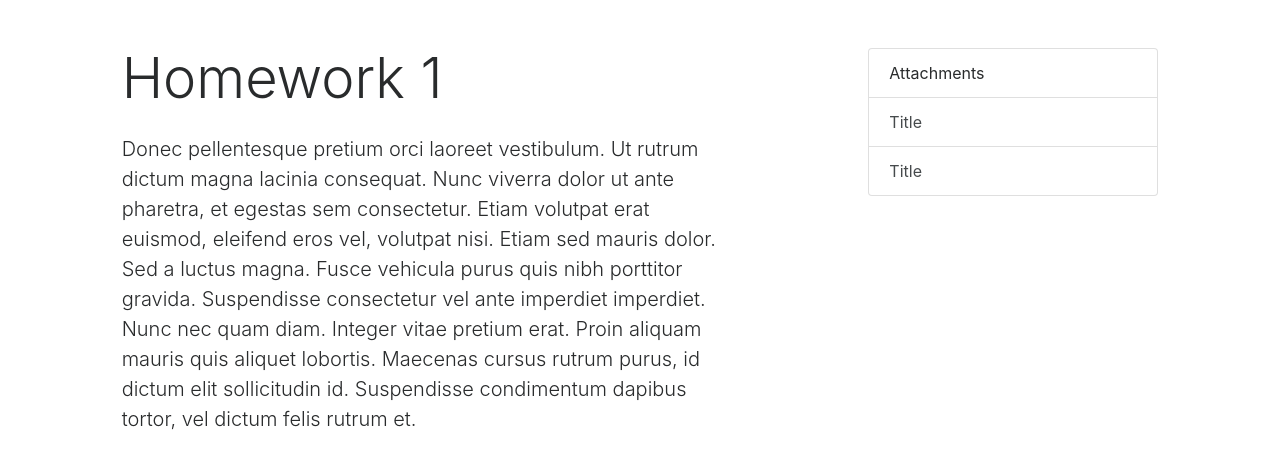
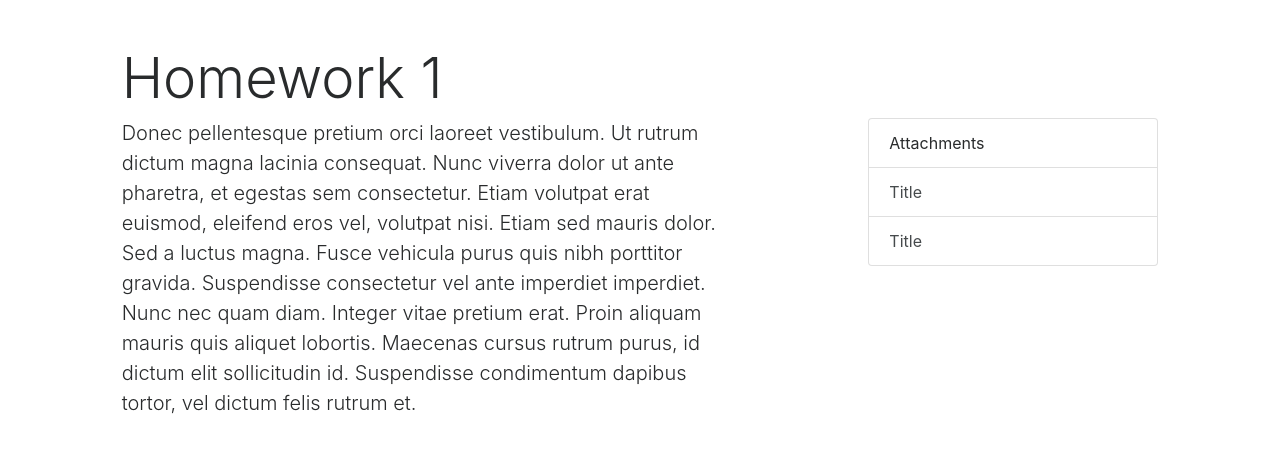
Before and after one commit to mattbeiswenger/codesweep, a Django app: a page that uses templates/mainapp/projectpage.html in a window 1280 px wide. Shown: the part 130-596 px from the top of the page. Run offline with Django 3.2, Linux system fonts and the light colour scheme; a user stored in the database is signed in; data comes from the database, SQL or seed files in the repository; some libraries are stand-ins or nearby versions.

Commit message:
Re-align attachments list group

```diff
--- a/templates/mainapp/projectpage.html
+++ b/templates/mainapp/projectpage.html
@@ -33,8 +33,12 @@
       </nav>
       <div class="container-fluid mt-5 mb-5">
           <div class="row justify-content-start">
-              <div class="col col-lg-6 mb-5 offset-md-1">
-                  <h1 class="display-4 mb-4">{{ assignment.title }}</h1>
+              <div class="col col-lg-6 offset-md-1">
+                  <h1 class="display-4">{{ assignment.title }}</h1>
+              </div>
+          </div>
+          <div class="row justify-content-center mb-4">
+              <div class="col-lg-6">
                   {% if assignment.description %}
                   <p class="lead mb-4">{{ assignment.description }}</p>
                   {% endif %}
```
